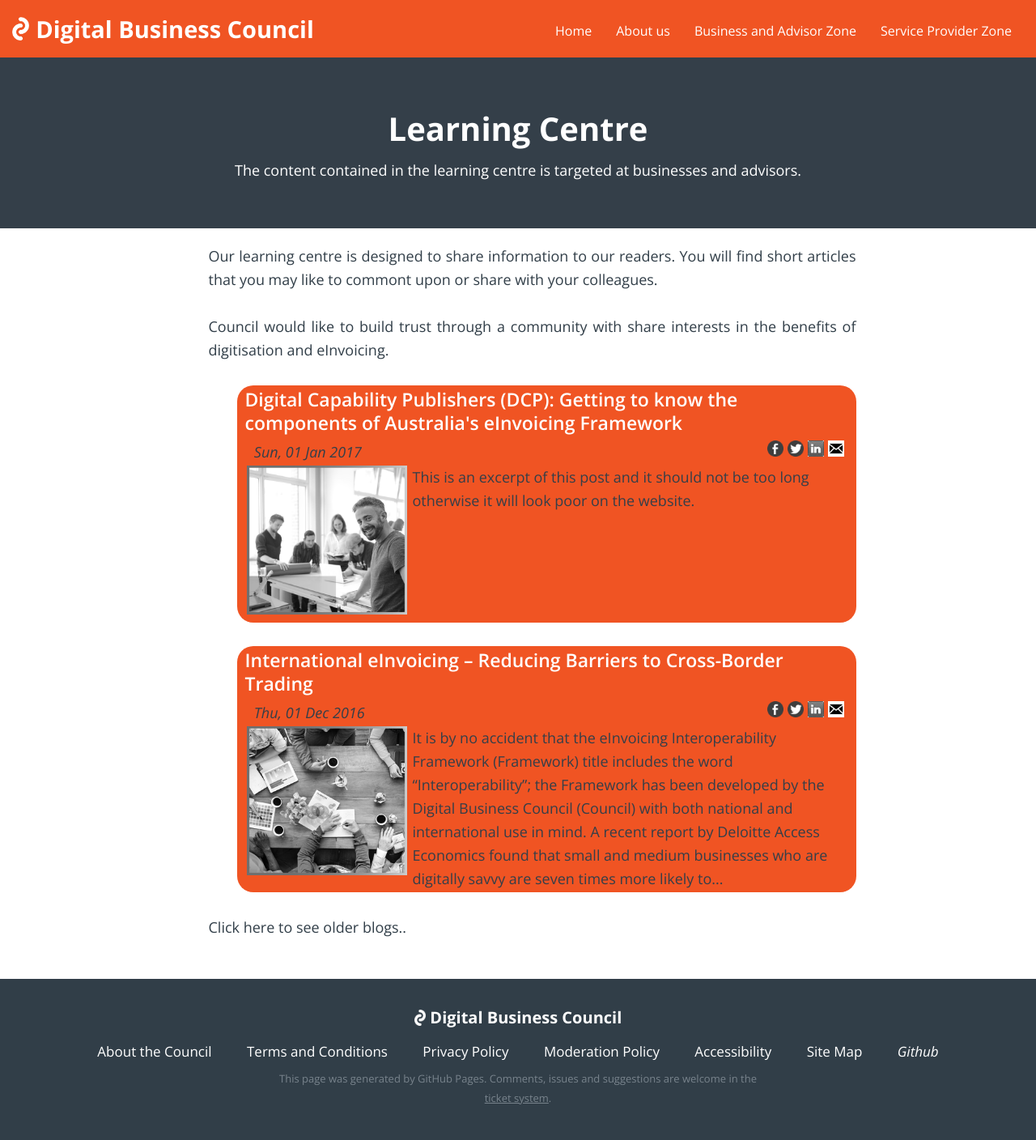
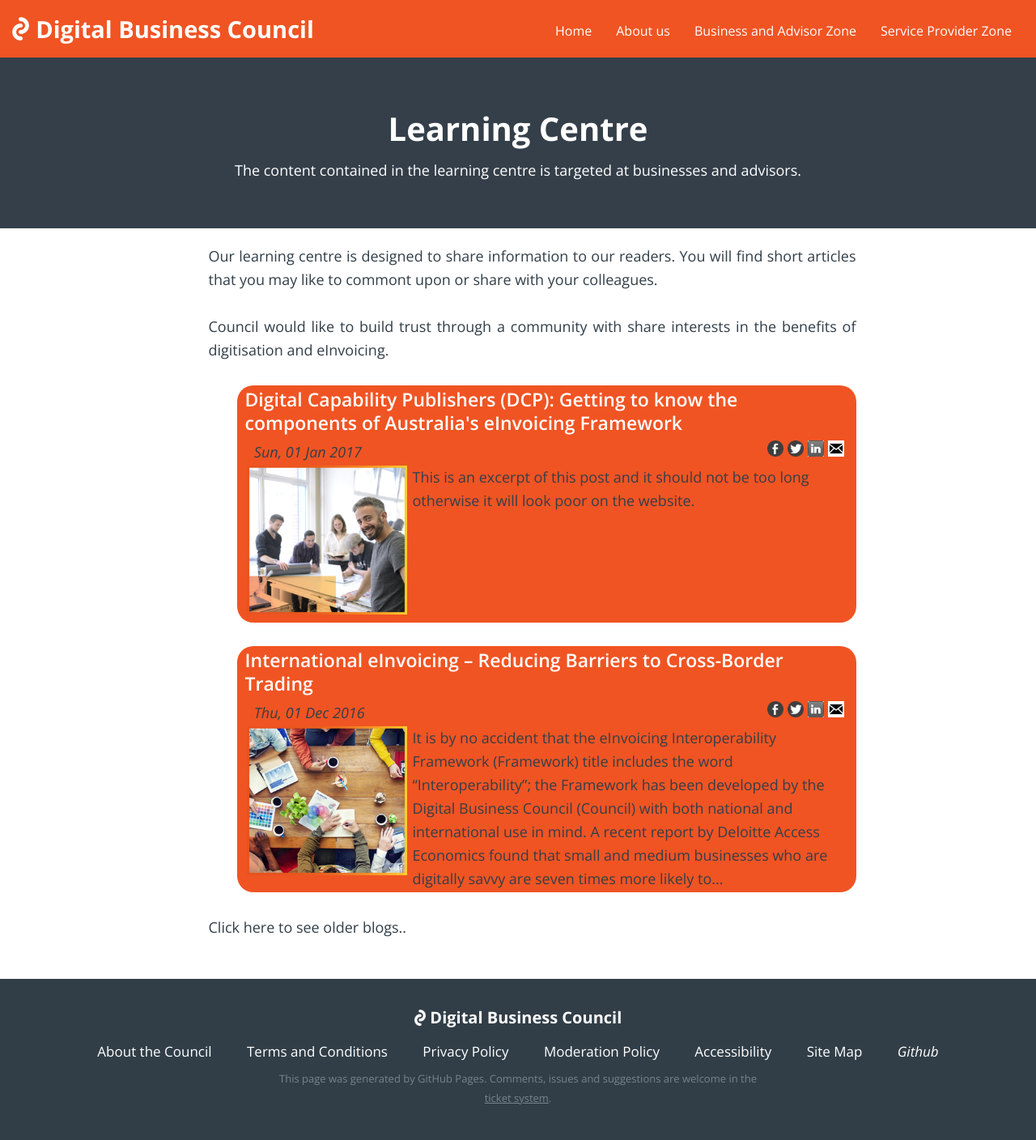
Before and after one commit to Digital-Business-Council/Digital-Business-Council.github.io, a Jekyll site: the page built from pages/business-zone/blogs/learning-centre.md, in a window 1280 px wide. Shown: the whole page at 81% size. Built offline with Jekyll 4.4.1, drawn with Linux system fonts in a browser that asks for light colours.

Commit message:
Update _common.scss

```diff
--- a/_sass/_common.scss
+++ b/_sass/_common.scss
@@ -132,7 +132,7 @@
     margin-bottom:3px;
     text-align:left;
 
-  .social-img,img{
+  .social-img{
     -webkit-filter: grayscale(100%); /* Safari 6.0 - 9.0 */
     filter: grayscale(100%);
 
```
